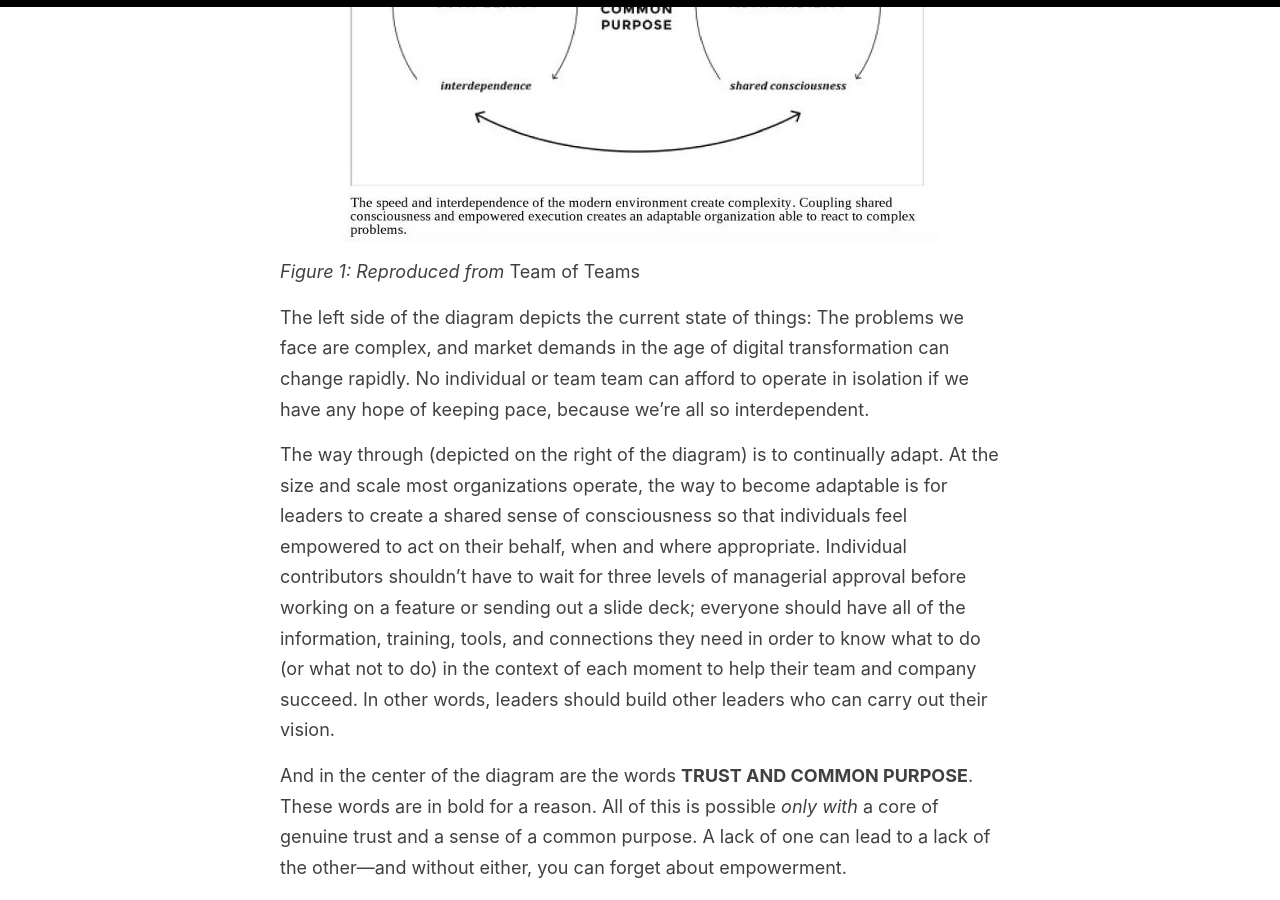
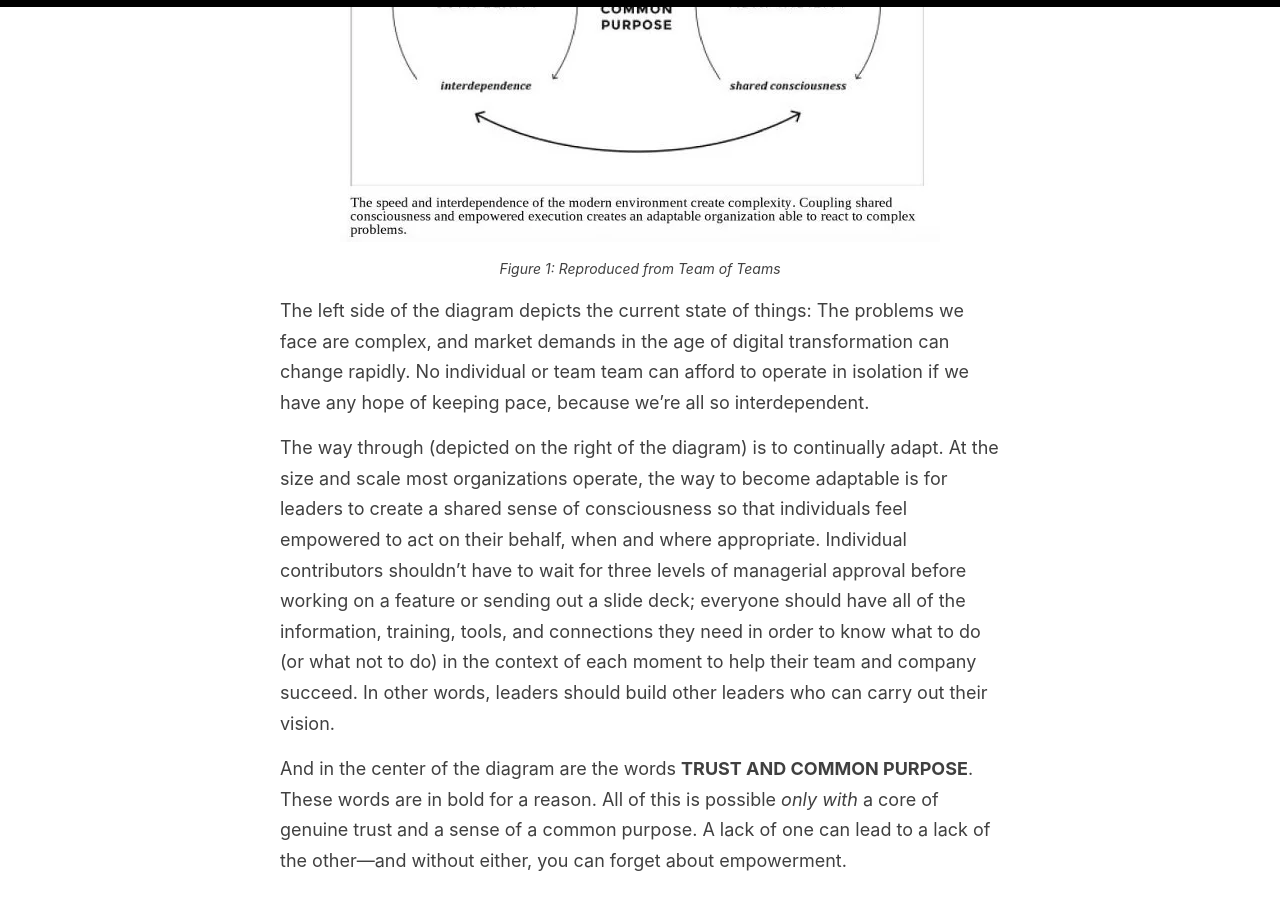
Before and after one commit to amatlack/amatlack.github.io, a Jekyll site: the page built from _posts/2018-10-02-understanding-engagement-empowerment.md, in a window 1280 px wide and 900 px high, scrolled down 2210 px. Built offline with Jekyll 4.4.1, drawn with Linux system fonts in a browser that asks for light colours; some of the changed text lies outside the part shown.

Commit message:
adding image caption style

```diff
--- a/_posts/2018-10-02-understanding-engagement-empowerment.md
+++ b/_posts/2018-10-02-understanding-engagement-empowerment.md
@@ -22,7 +22,9 @@ One of the best illustrations of the concept of empowerment comes from General S
 
 ![Figure reproduced from Team of Teams](/images/teamofteams.jpg)
 
-_Figure 1: Reproduced from_ Team of Teams
+<div class="image_caption">
+  <p>Figure 1: Reproduced from Team of Teams</p>
+</div>
 
 The left side of the diagram depicts the current state of things: The problems we face are complex, and market demands in the age of digital transformation can change rapidly. No individual or team team can afford to operate in isolation if we have any hope of keeping pace, because we're all so interdependent.
 
@@ -50,7 +52,9 @@ Figure 2 shows the additive nature of activity states as an organization moves f
 
 ![States from managed to empowered](/images/matlack_empowerment_figure2.jpg)
 
-_Figure 2: Organizational activity states from_ managed _to_ empowered _(courtesy of Allison Matlack CC BY-SA)_
+<div class="image_caption">
+  <p>Figure 2: Organizational activity states from <em>managed</em> to <em>empowered</em> (courtesy of the author, CC BY-SA)</p>
+</div>
 
 All teams are _managed_—whether they've stretched to empowerment or not. What changes as an organization becomes empowered is what that management _looks like_.
 
```
